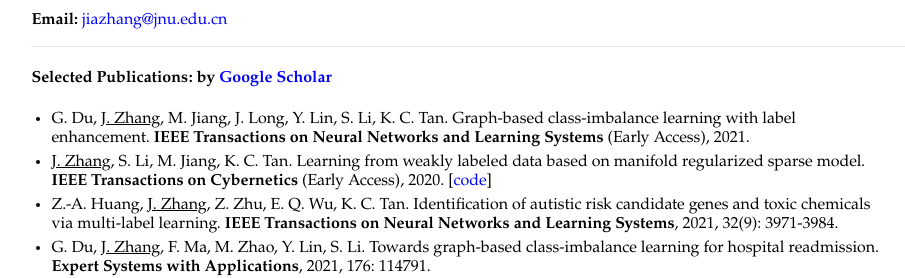
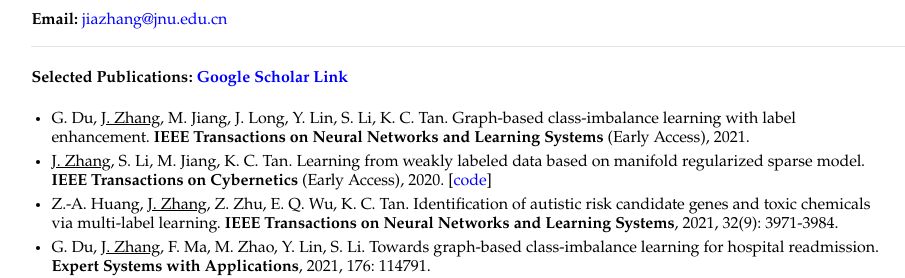
Before and after one commit to jiazhang-ml/jiazhang-ml.github.io, a Jekyll site: the page built from index.md, in a window 1280 px wide, cut to the strip 280-558 px from the top of the page. Shown: the whole strip, without its empty margins (167-1072 px from the left). Built offline with Jekyll 4.4.1, drawn with Linux system fonts in a browser that asks for light colours.

Commit message:
Update index.md

```diff
--- a/index.md
+++ b/index.md
@@ -14,7 +14,7 @@ I received the Ph.D. degree from the School of Informatics, Xiamen University, X
 
 ---
 
-#### Selected Publications: by [Google Scholar](https://scholar.google.com/citations?user=yBaTk-gAAAAJ&hl=en)
+#### Selected Publications: [Google Scholar Link](https://scholar.google.com/citations?user=yBaTk-gAAAAJ&hl=en)
 
 * G. Du, <u>J. Zhang</u>, M. Jiang, J. Long, Y. Lin, S. Li, K. C. Tan. Graph-based class-imbalance learning with label enhancement. **IEEE Transactions on Neural Networks and Learning Systems** (Early Access), 2021.
 * <u>J. Zhang</u>, S. Li, M. Jiang, K. C. Tan. Learning from weakly labeled data based on manifold regularized sparse model. **IEEE Transactions on Cybernetics** (Early Access), 2020. [[code](MSWL-master.zip)]
```
